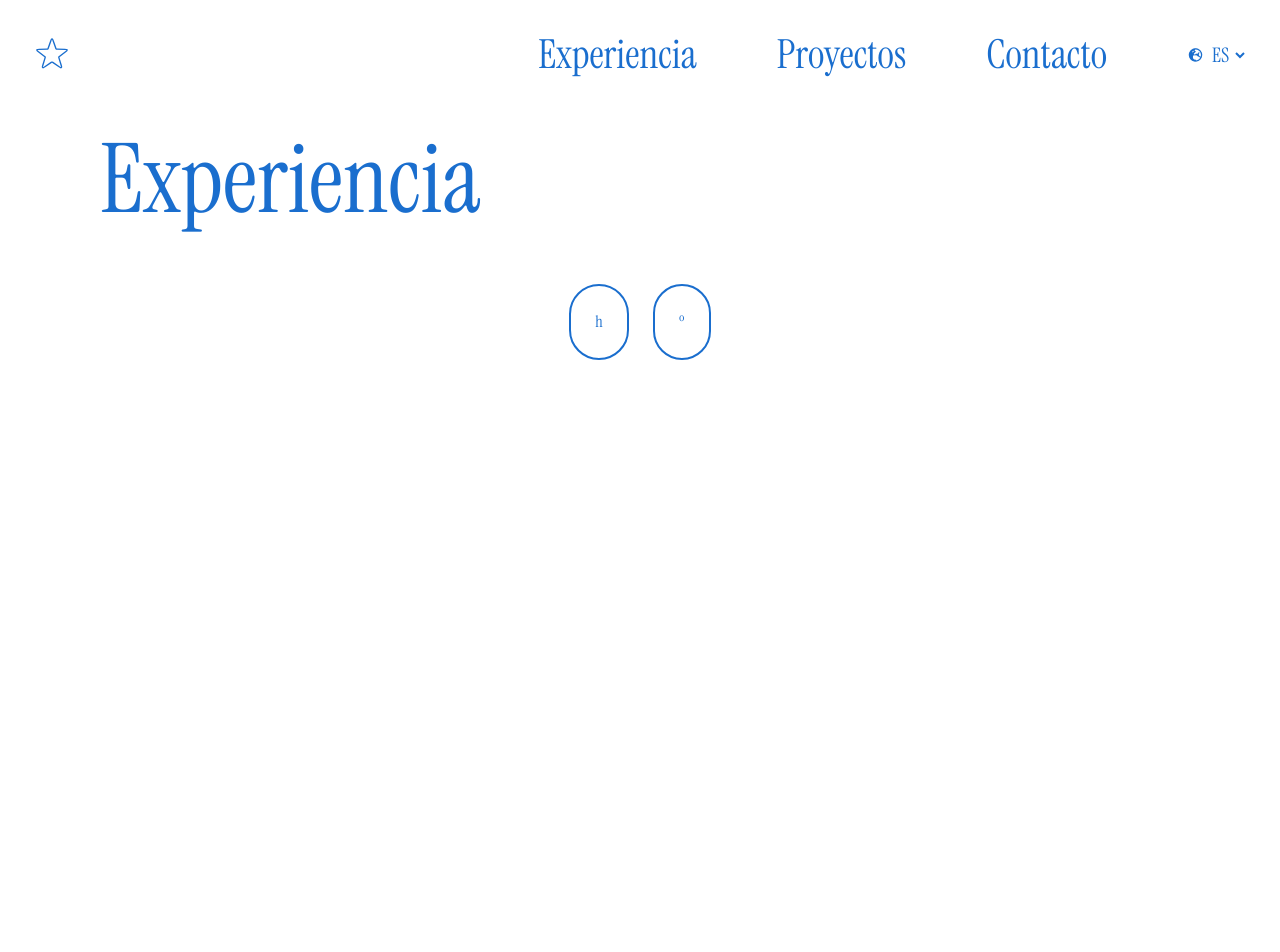
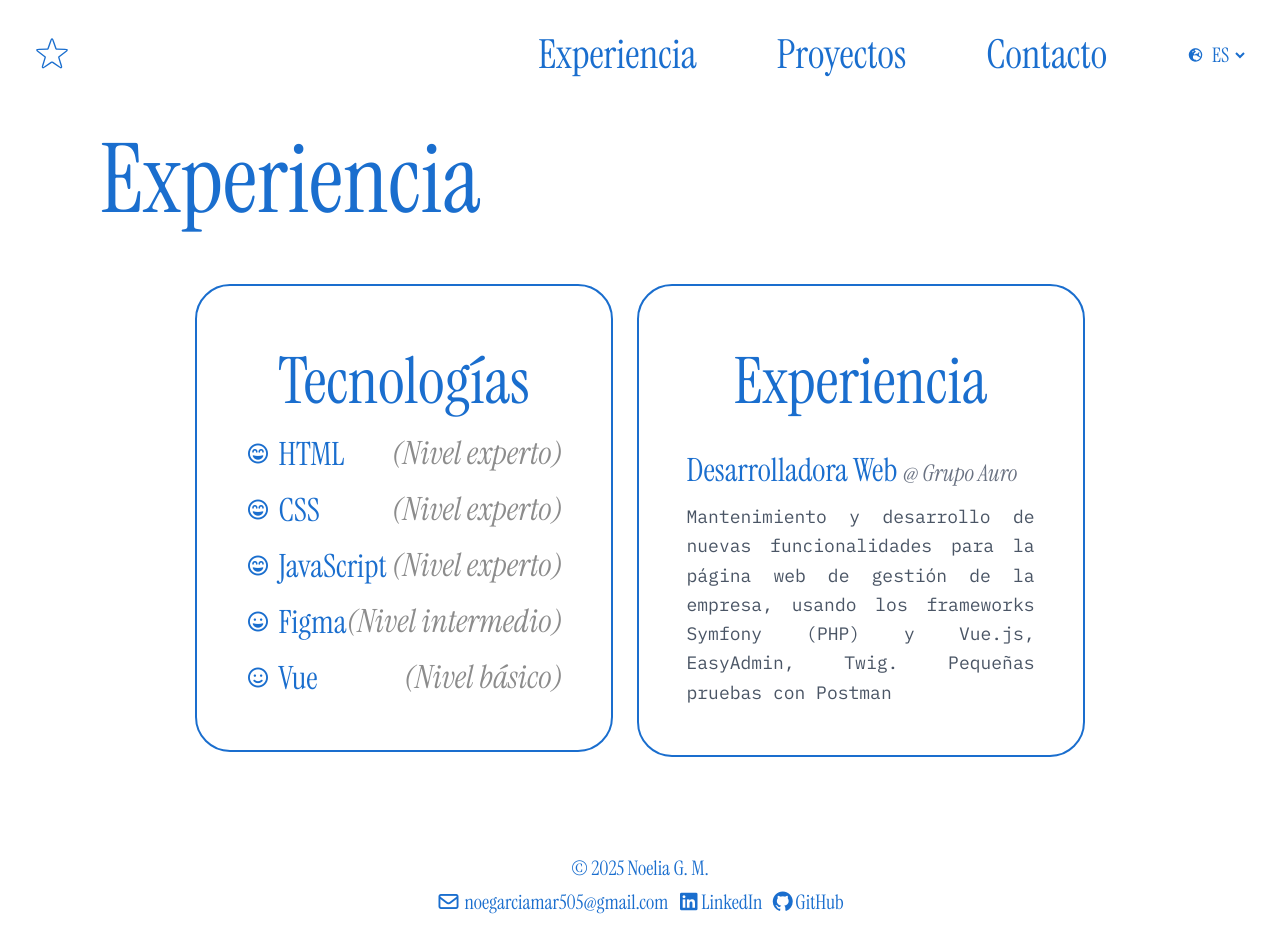
Before and after one commit to noe-xyz/Noe, a Vue app: page /en/experience in a window 1280 px wide. Shown: the top 952 px of the page. Built offline with nearby package versions, Linux system fonts and the light colour scheme.

Commit message:
[wip] pag. experiencia y footer

```diff
--- a/src/Experience.vue
+++ b/src/Experience.vue
@@ -9,17 +9,56 @@
         <Title />
 
         <!-- Main -->
-    <section class="min-h-screen flex justify-center items-start mt-4">
-      <main class="flex flex-col md:flex-row justify-center items-center md:items-start space-y-6 md:space-y-0 md:space-x-6 px-4 md:px-0">
-        <div class="border-[#1A6ECE] border-2 rounded-[35px] p-6 max-w-md">
-            h
+        <section class="flex justify-center items-start mt-4 mb-12">
+
+            <main class="flex flex-col md:flex-row justify-center items-center md:items-start space-y-6 space-x-4 md:space-y-0 md:space-x-6 px-4 md:px-0">
+
+                <div class="border-[#1A6ECE] border-2 rounded-[35px] p-12 max-w-md">
+                    <h1 class="title flex justify-center">
+                        Tecnologías
+                    </h1>
+                    <ul class="space-y-2">
+                        <li v-for="tech in technologies" :key="tech.name" class="flex items-center techs">
+                            <span class="text-xl mr-2">
+                                <i v-if="tech.emoji === '3'" class="fa-regular fa-face-grin-beam"></i>
+                                <i v-else-if="tech.emoji === '2'" class="fa-regular fa-face-grin"></i>
+                                <i v-else class="fa-regular fa-face-smile"></i>
+                            </span>
+                            <span>{{ tech.name }}</span>
+                            <em class="ml-auto text-sm techs" v-if="tech.emoji === '3'"> (Nivel
+                                experto)</em>
+                            <em class="ml-auto text-sm techs" v-else-if="tech.emoji === '2'"> (Nivel
+                                intermedio)</em>
+                            <em class="ml-auto text-sm techs" v-else> (Nivel básico)</em>
+                        </li>
+                    </ul>
                 </div>
-        <div class="border-[#1A6ECE] border-2 rounded-[35px] p-6 max-w-md">
-            º
+
+                <div class="border-[#1A6ECE] border-2 rounded-[35px] p-12 max-w-md">
+                    <h1 class="title flex justify-center">
+                        Experiencia
+                    </h1>
+                    <div class="flex flex-row items-center mt-4">
+                        <h2 class="techs">
+                            Desarrolladora Web
+                            <em class="text-[23px] text-gray-500 project-subtitle">
+                            @ Grupo Auro
+                        </em>
+                        </h2>
                     </div>
+                    <p class="text-gray-600 leading-relaxed project-description mt-2 text-justify">
+                        Mantenimiento y desarrollo de nuevas funcionalidades para la página web de gestión de la
+                        empresa,
+                        usando los frameworks Symfony (PHP) y Vue.js, EasyAdmin, Twig. Pequeñas pruebas con Postman
+                    </p>
+                </div>
+
             </main>
+
         </section>
 
+        <!-- Footer -->
+        <Footer />
 
     </div>
 
@@ -28,11 +67,25 @@
 <script>
 import Header from './components/Header.vue'
 import Title from './components/Title.vue'
+import Footer from './components/Footer.vue'
+
+const technologies = [
+    { name: 'HTML', emoji: '3' },
+    { name: 'CSS', emoji: '3' },
+    { name: 'JavaScript', emoji: '3' },
+    { name: 'Figma', emoji: '2' },
+    { name: 'Vue', emoji: '1' },
+]
 
 export default {
     name: 'Experience',
     components: {
-    Header, Title
+        Header, Title, Footer
     },
+    data() {
+        return {
+            technologies
+        }
+    }
 }
 </script>
--- a/src/Projects.vue
+++ b/src/Projects.vue
@@ -9,7 +9,7 @@
     <Title />
 
     <!-- Main -->
-    <section class="min-h-screen flex justify-center items-start mt-4">
+    <section class="flex justify-center items-start mt-4 mb-12">
       <main class="space-y-12">
         <template v-for="(project, index) in projects" :key="index">
 
@@ -52,6 +52,9 @@
       </main>
     </section>
 
+    <!-- Footer -->
+    <Footer />
+
 
   </div>
 
@@ -60,11 +63,12 @@
 <script>
 import Header from './components/Header.vue'
 import Title from './components/Title.vue'
+import Footer from './components/Footer.vue'
 
 export default {
   name: 'Projects',
   components: {
-    Header, Title
+    Header, Title, Footer
   },
   computed: {
     projects() {
--- a/src/assets/main.css
+++ b/src/assets/main.css
@@ -87,3 +87,22 @@ body {
     max-height: 500px;
     border: #1A6ECE 2px solid;
 }
+
+/* Página de experiencia */
+.title {
+    font-size: 64px;
+}
+
+.techs {
+    font-size: 32px;
+}
+
+em.techs {
+    font-size: 32px;
+    color: #8C8C8C
+}
+
+/* Footer */
+#footer {
+    font-size: 20px;
+}
--- /dev/null
+++ b/src/components/Footer.vue
@@ -0,0 +1,15 @@
+<template>
+    <div class="flex justify-center items-center py-12">
+        <div class="text-center" id="footer">
+            <p>&copy; 2025 Noelia G. M.</p>
+            <div class="flex flex-row space-x-2 mt-1">
+                <p><a href="mailto:noegarciamar505@gmail.com" rel="noopener noreferrer" title="Email">
+                        <i class="fa-regular fa-envelope"></i> noegarciamar505@gmail.com</a></p>
+                <p><a href="" target="_blank" rel="noopener noreferrer" title="LinkedIn">
+                        <i class="fa-brands fa-linkedin"></i>LinkedIn</a></p>
+                <p><a href="" target="_blank" rel="noopener noreferrer" title="GitHub">
+                        <i class="fa-brands fa-github"></i>GitHub</a></p>
+            </div>
+        </div>
+    </div>
+</template>
```
Lines whose indentation alone changed are shown as unchanged.
